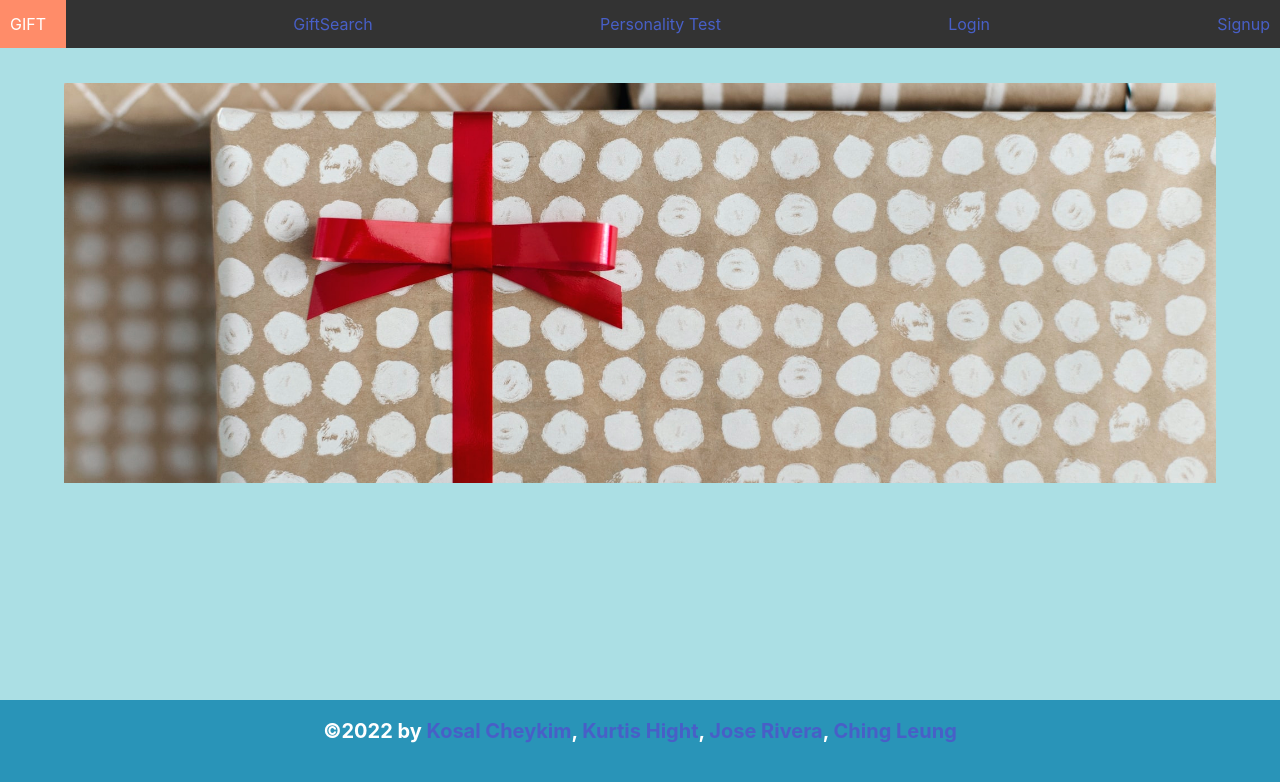
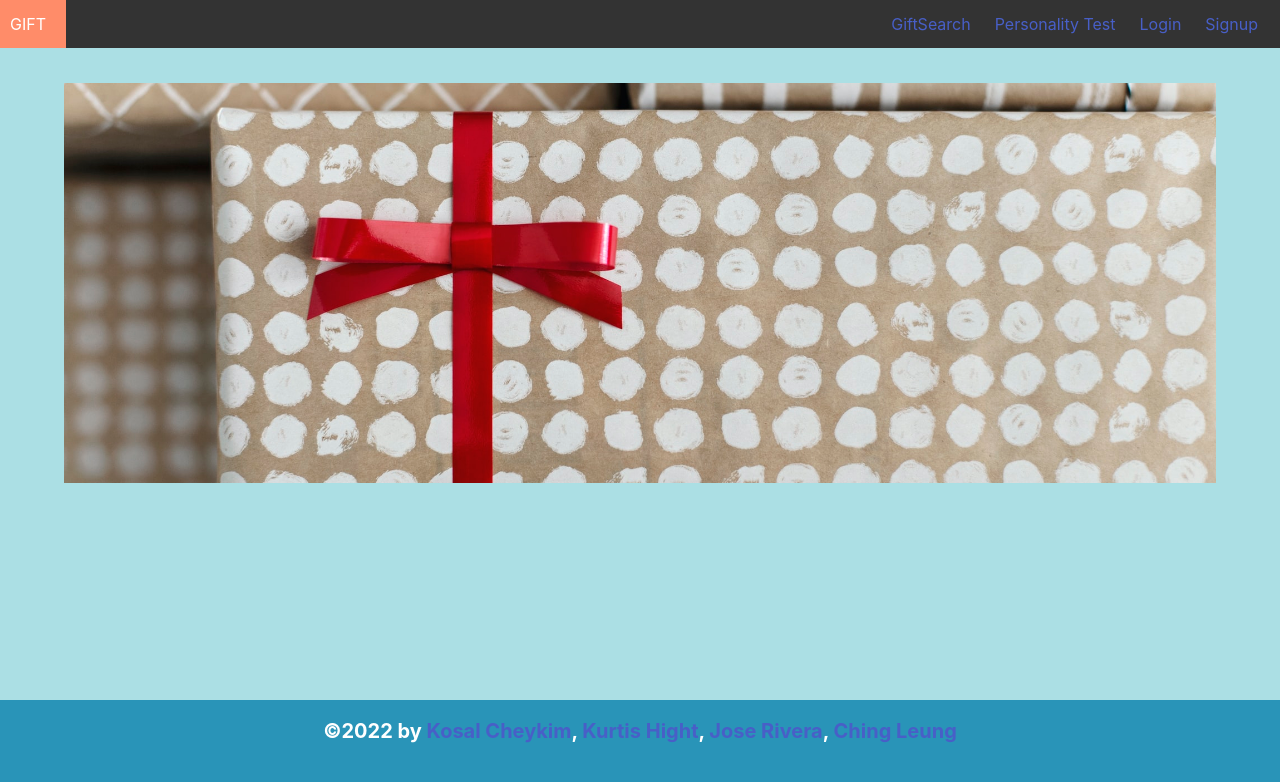
Before and after one commit to jrera1796/GIFT, a React (Create React App) app in the folder client/: page / in a window 1280 px wide. Shown: the top 782 px of the page. Built offline with nearby package versions, Linux system fonts and the light colour scheme.

Commit message:
format header flex

```diff
--- a/client/src/components/Header/index.js
+++ b/client/src/components/Header/index.js
@@ -24,10 +24,12 @@ const Header = () => {
           </>
         ) : (
           <>
-            <Link to="/search">GiftSearch</Link>
-            <Link to="/test">Personality Test</Link>
-            <Link to="/login">Login</Link>
-            <Link to="/signup">Signup</Link>
+            <div>
+              <Link to="/search" className='ml-3 mr-3'>GiftSearch</Link>
+              <Link to="/test" className='ml-3 mr-3'>Personality Test</Link>
+              <Link to="/login" className='ml-3 mr-3'>Login</Link>
+              <Link to="/signup" className='ml-3 mr-3'>Signup</Link>
+            </div>
           </>
         )}
       </nav>
--- a/client/src/index.css
+++ b/client/src/index.css
@@ -48,6 +48,13 @@ html, body, #app, #app>div {
   text-decoration: none;
   font-size: 17px;
 }
+
+.nav-options{
+  display: flex;
+  flex-wrap: wrap;
+  justify-content: space-between;
+}
+
 
 .topnav li:hover {
   background-color: #ddd;
```
